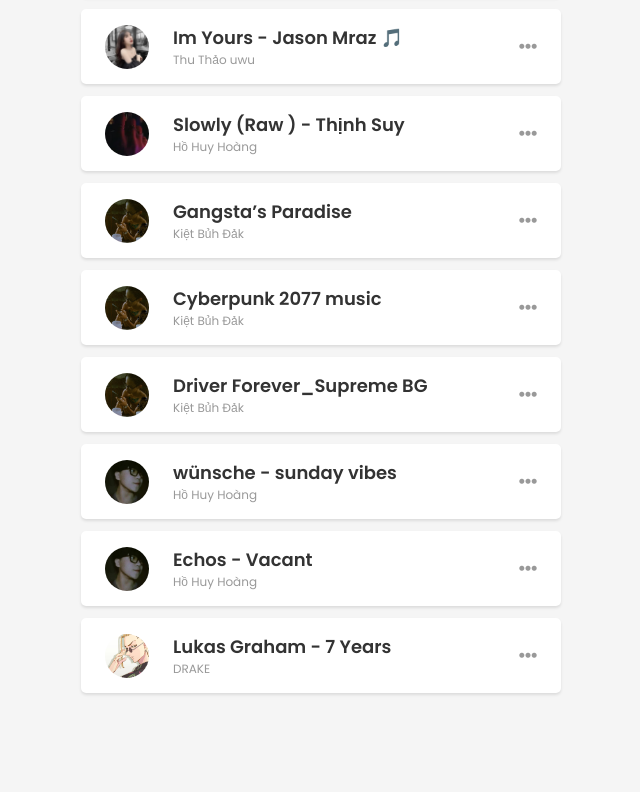
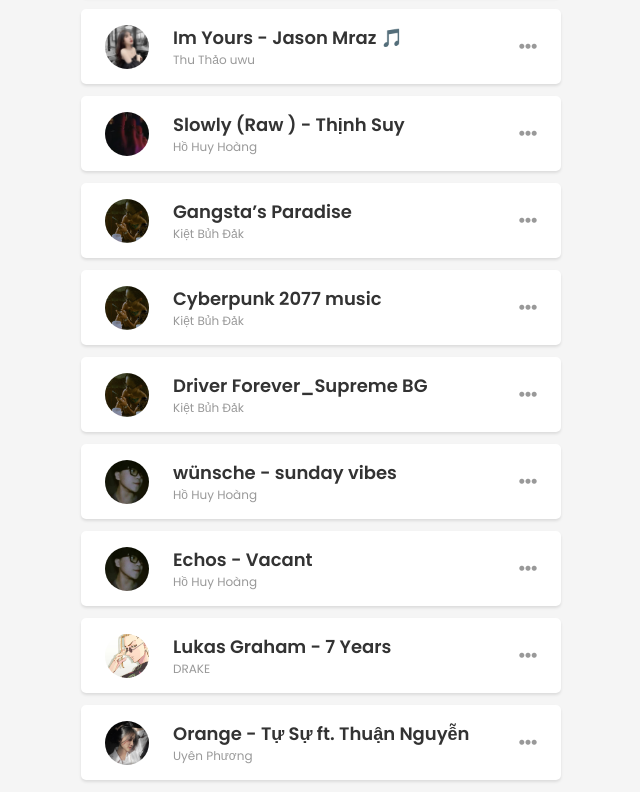
Before and after one commit to HoHuyHoang24/PlayMusic, a plain HTML site: page index.html in a window 1280 px wide. Shown: the part 1756-2548 px from the top of the page, without its empty margins (319-959 px from the left). Before the commit the page ends 2461 px from the top, so only its background shows below. Drawn offline with Linux system fonts and the light colour scheme.

Commit message:
Update index.html

```diff
--- a/index.html
+++ b/index.html
@@ -211,6 +211,12 @@ const app= {
     path: './assets/music/Lukas Graham - 7 Years [Official Music Video].mp3',
     img: './assets/img/b2.jpg'
   },
+       {
+    name: 'Orange - Tự Sự ft. Thuận Nguyễn',
+    singer: 'Uyên Phương',
+    path: './assets/music/Orange - Tự Sự ft. Thuận Nguyễn l Qua Bển Làm Chi OST - Phim đang chiếu tại rạp.mp3',
+    img: './assets/img/123.jpg'
+  },
 ],
   render: function(){
     const htmls = this.songs.map((song,index) => {
```
